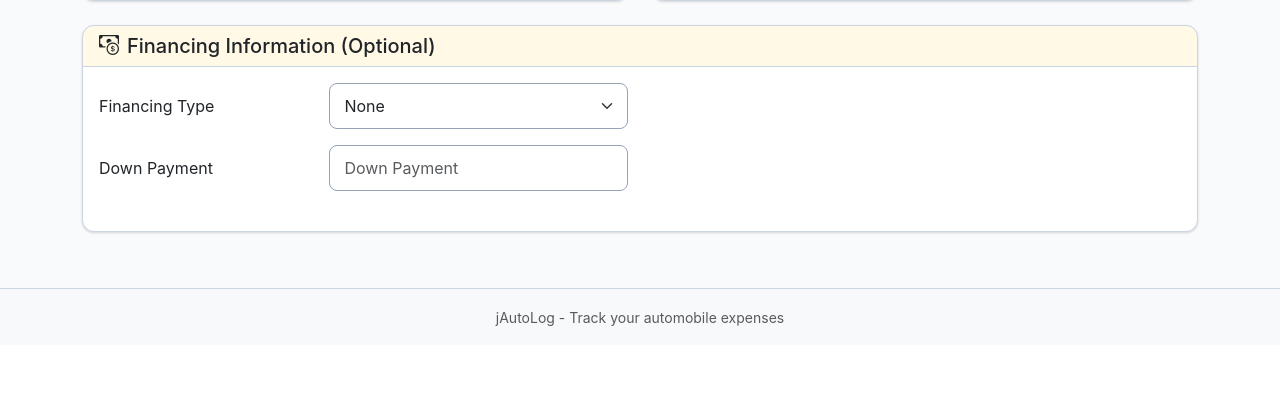
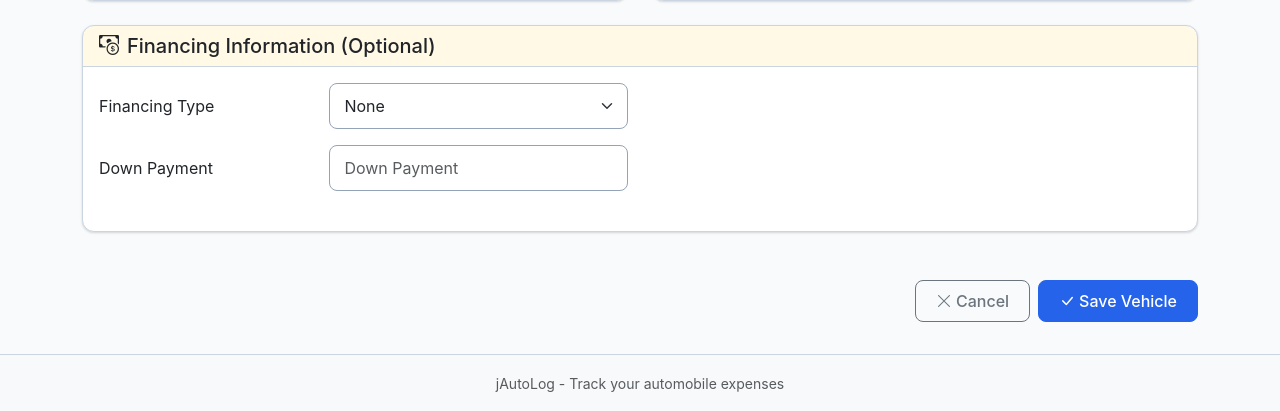
Before and after one commit to jaysuzi5/jAutoLog, a Django app: page /vehicles/new/ in a window 1280 px wide. Shown: the part 1056-1467 px from the top of the page. Before the commit the page ends 1382 px from the top, so only its background shows below. Run offline with Django 5.2, Linux system fonts and the light colour scheme; the visitor is signed in with stand-in values (Sample User, id 1).

Commit message:
Adding second submit button

```diff
--- a/autolog/templates/autolog/vehicle_form.html
+++ b/autolog/templates/autolog/vehicle_form.html
@@ -346,6 +346,20 @@
                 </div>
             </div>
         </div>
+
+        <!-- Bottom Action Buttons -->
+        <div class="row mt-4">
+            <div class="col-12">
+                <div class="d-flex justify-content-end gap-2">
+                    <a href="{% if vehicle %}{% url 'vehicle_detail' vehicle.pk %}{% else %}{% url 'vehicle_list' %}{% endif %}" class="btn btn-outline-secondary">
+                        <i class="bi bi-x-lg me-1"></i>Cancel
+                    </a>
+                    <button type="submit" class="btn btn-primary">
+                        <i class="bi bi-check-lg me-1"></i>Save Vehicle
+                    </button>
+                </div>
+            </div>
+        </div>
     </form>
 </div>
 
```
